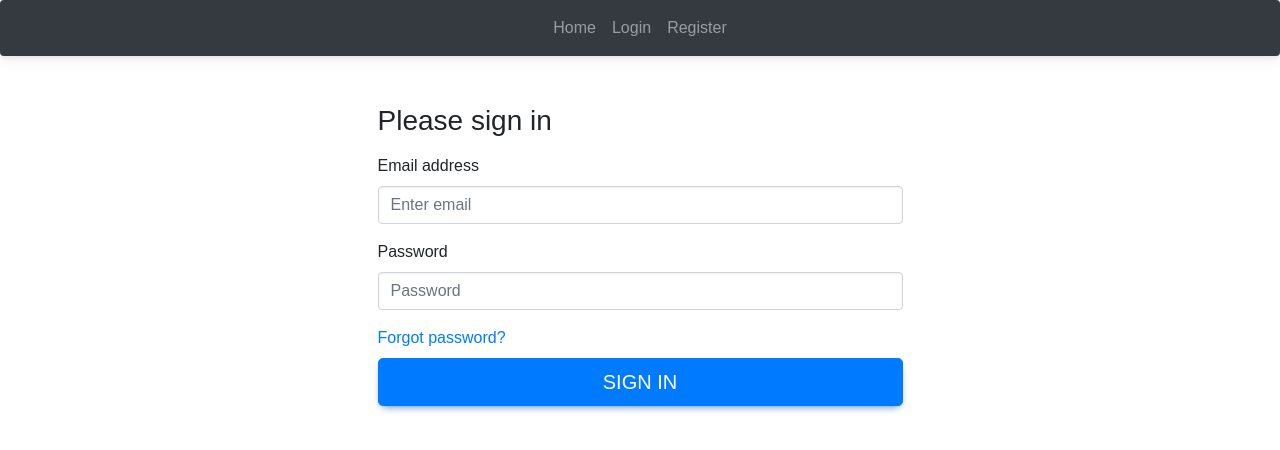
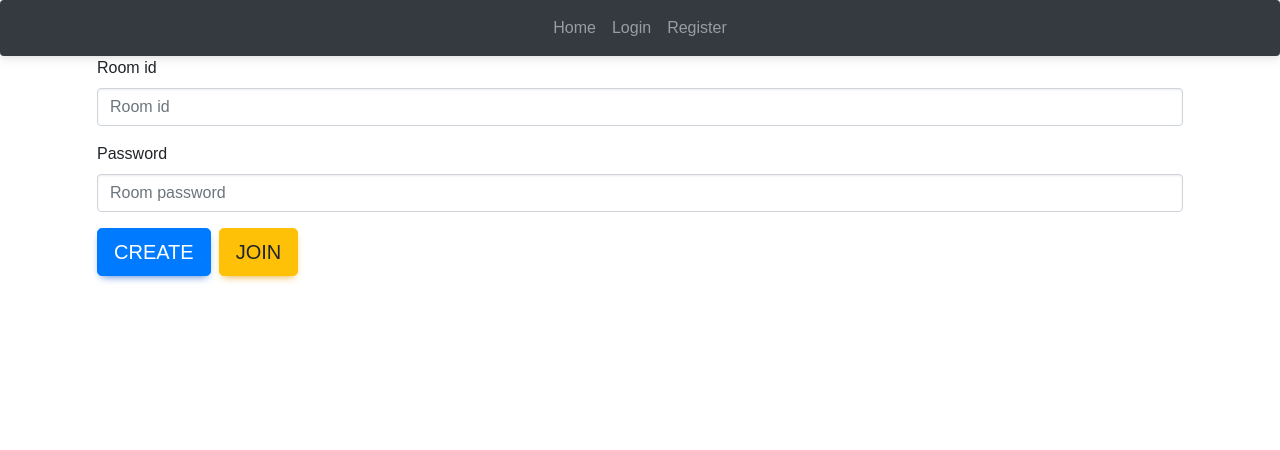
Before and after one commit to Ndrrr/TeleTube, a React (Create React App) app in the folder client/: page /room in a window 1280 px wide. Before the commit this address led to /login. Shown: the top 450 px of the page. Built offline with nearby package versions, Linux system fonts and the light colour scheme; no server answers.

Commit message:
room creation + 0.5$ error handling

```diff
--- a/client/src/components/Room.js
+++ b/client/src/components/Room.js
@@ -1,67 +1,93 @@
 import React, { Component } from 'react'
-import {getProfile} from './UserFunctions'
+import {createRoom, getProfile, joinRoom} from './UserFunctions'
 import jwt_decode from "jwt-decode";
 
-let firstNameMsg = '';
-
-let validForm = [true, true, true, true];
-
 class Room extends Component {
-    constructor() {
-        super()
+    constructor(props) {
+        super(props)
         this.state = {
             name: '',
             email: '',
             room_id: '',
 
+            room_id_form: '',
+            room_password_form: '',
             msg: '',
             created_at: '',
             last_room_id: '',
             errors: {}
         }
-        this.onNameChange = this.onNameChange.bind(this)
         this.onChange = this.onChange.bind(this)
-        //this.onSubmit = this.onSubmit.bind(this)
-    }
-
-    onNameChange = (event) => {
-        if(event.target.value.length < 3){
-            validForm[0] = false;
-            firstNameMsg = 'Name must be at least 3 characters';
-        }
-        else{
-            validForm[0] = true;
-            firstNameMsg = '';
-        }
-        console.log(event.target.name)
-        console.log(event.target.value)
-        this.setState({[event.target.name]: event.target.value});
+        this.onJoinRoom = this.onJoinRoom.bind(this)
+        this.onCreateRoom = this.onCreateRoom.bind(this)
     }
 
     onChange(e) {
         this.setState({ [e.target.name]: e.target.value })
     }
 
-    componentDidMount() {
+    async componentDidMount() {
         const token = localStorage.getItem('usertoken')
         const room_token = localStorage.getItem('roomtoken')
-        if (token)
-            getProfile(token).then(res => {
-                console.log(res)
-                this.setState({
-                    name: res.first_name + ' ' + res.last_name,
-                    email: res.email,
-                })
-            })
-        else {
-            this.props.history.push('/login')
-        }
+        try {
+        const response = await getProfile(token)
         if(room_token){
-
             this.setState({
                 room_id: jwt_decode(room_token).id,
             })
+        }} catch (e) {
+            this.props.history.push(`/login`)
         }
+    }
+
+    async onCreateRoom(e) {
+        e.preventDefault()
+        const room_id = this.state.room_id_form
+        const room_password = this.state.room_password_form
+        try {
+            const response = await createRoom(localStorage.getItem('usertoken'), room_id, room_password);
+            console.log(response)
+            if (response.status === 200) {
+                if (response.data.room_id === room_id) {
+                    console.log("sent to join")
+                    await this.onJoinRoom();
+                } else {
+                    this.setState({
+                        msg: "Room id already exists"
+                    })
+                }
+            } else {
+                this.setState({
+                    msg: "Room id already exists"
+                })
+            }
+        } catch (e) {
+            this.setState({
+                msg: "Room id already exists"
+                }
+            )
+        }
+
+    }
+
+    async onJoinRoom(e) {
+        if(e)
+            e.preventDefault()
+        const room_id = this.state.room_id_form
+        const room_password = this.state.room_password_form
+        try {
+            const response = await joinRoom(localStorage.getItem('usertoken'), room_id, room_password);
+            if (response.status === 200) {
+                localStorage.setItem('roomtoken', response.data.room_token)
+                window.location.reload();
+            }
+        } catch (e) {
+            this.setState({
+                msg: "Invalid room id or password"
+            })
+
+        }
+
     }
 
     render() {
@@ -70,13 +96,45 @@ class Room extends Component {
         )
 
         const room_creator = (
-            <div>Room creator </div>
+            <div>
+                <form id="enter-room">
+                    <div className="form-group">
+                        <label htmlFor="name">Room id</label>
+                        <input type="text"
+                               className="form-control"
+                               name="room_id_form"
+                               placeholder="Room id"
+                               value={this.state.room_id_form}
+                               onChange={this.onChange}
+                        />
+                    </div>
+                    <div className="form-group">
+                        <label htmlFor="name">Password</label>
+                        <input type="text"
+                               className="form-control"
+                               name="room_password_form"
+                               placeholder="Room password"
+                               value={this.state.room_password_form}
+                               onChange={this.onChange}
+                        />
+                    </div>
+                    <button type="button" className="btn btn-lg btn-primary mr-2" onClick={this.onCreateRoom}>
+                        Create
+                    </button>
+
+                    <button type="button" className="btn btn-lg btn-warning" onClick={this.onJoinRoom}>
+                        Join
+                    </button>
+                </form>
+            </div>
         )
         return (
             <div className="container">
                 <div className="row">
                     {this.state.room_id ? room_player : room_creator}
-                </div></div>
+                    <span className="text-danger">{this.state.msg}</span>
+                </div>
+            </div>
         )
     }
 }
```
Also changed, not shown: client/src/components/RoomFunctions.js (deleted, +0 -14 lines), 1 other file (tests, documents, lock files or other folders).
